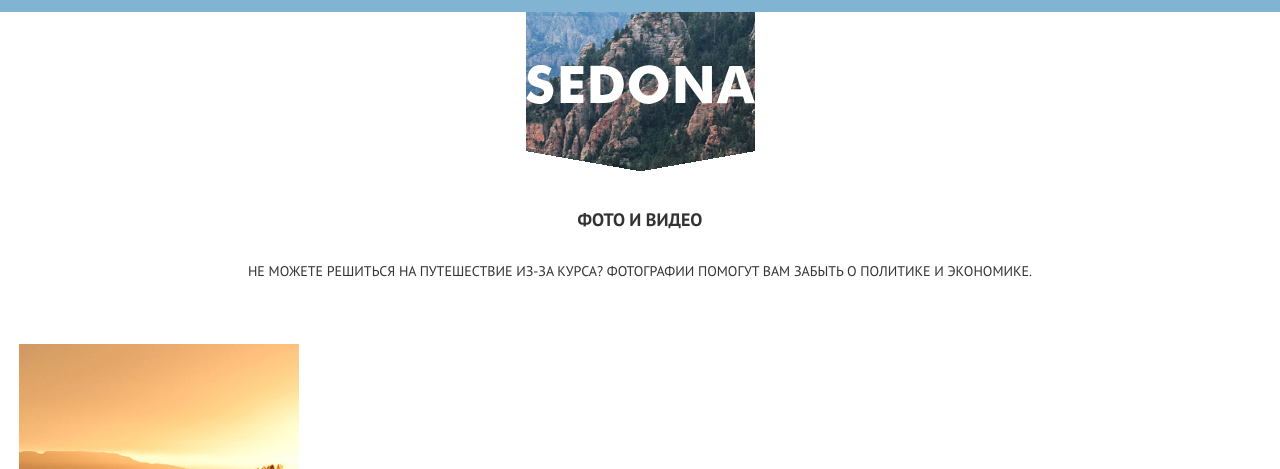
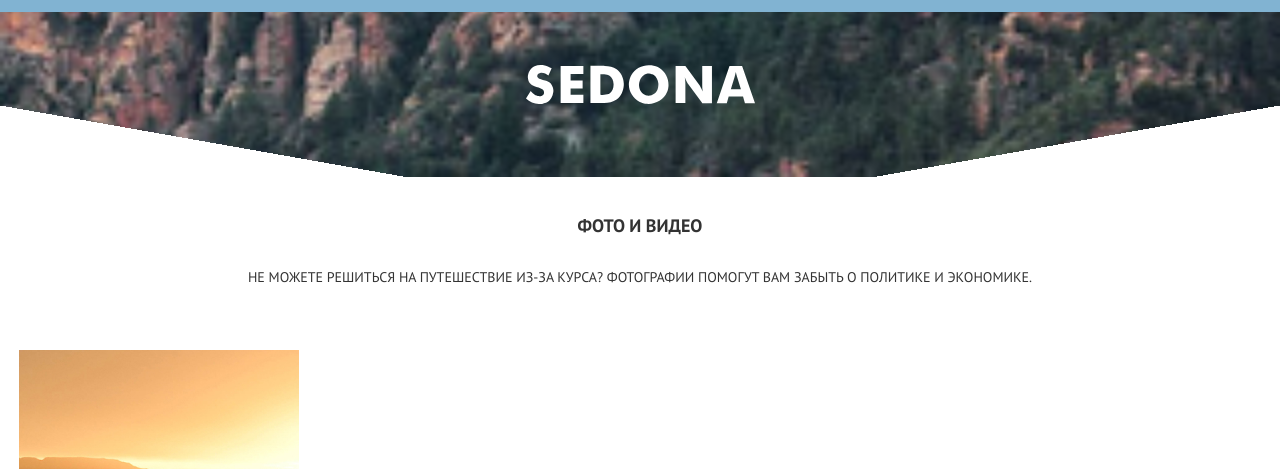
Before and after one commit to htmlacademy-adaptive/335317-sedona-26, a website: page source/catalog.html in a window 1280 px wide. Shown: the part 331-800 px from the top of the page. Drawn offline with nearby package versions, Linux system fonts and the light colour scheme; files that its build step writes are made by us from their sources.

Commit message:
intro-background

```diff
--- a/source/catalog.html
+++ b/source/catalog.html
@@ -31,8 +31,10 @@
     <main class="catalog-content">
       <h1 class="visually-hidden">Живописные места города Седона</h1>
       <section class="catalog-content__intro intro">
-        <h2 class="page__title intro__subtitle intro__subtitle--catalog">Фото и видео</h2>
-        <img class="intro__image intro__image--short" src="img/SEDONA.svg" width="229" height="39" alt="Надпись:Sedona">
+        <h2 class="page__title intro__subtitle">Фото и видео</h2>
+        <div class="intro__wrapper intro__wrapper--not-main">
+          <img class="intro__image intro__image--short" src="img/SEDONA.svg" width="229" height="39" alt="Надпись:Sedona">
+        </div>
         <p class="intro__lead">Не можете решиться на путешествие из-за курса? Фотографии помогут вам забыть о политике и экономике.</p>
       </section>
       <section class="catalog-content__photos photos">
@@ -59,7 +61,7 @@
             </figcaption>
           </figure>
           <figure class="photos__post post">
-            <a class="post__link" href="#">s
+            <a class="post__link" href="#">
               <img class="post__image" src="img/photo-3-mobile.jpg" width="280" height="280" alt="дорога среди хвойного леса">
             </a>
             <figcaption class="post__description">
--- a/source/sass/blocks/intro.scss
+++ b/source/sass/blocks/intro.scss
@@ -1,16 +1,9 @@
 .intro {
   display: grid;
-  padding: $min-page-padding;
   text-align: center;
 }
 
-.intro__image {
-  display: block;
-  margin-right: auto;
-  margin-left: auto;
-  margin-bottom: 32px;
-  padding-top: 90px;
-  padding-bottom: 85px;
+.intro__wrapper {
   background-color: #dbe9f2;
   background-image:
     linear-gradient(10deg, #ffffff 25%, transparent 25%),
@@ -24,11 +17,12 @@
   background-size: cover;
   order: -1;
 
-  &--short {
-    margin-bottom: 36px;
-    padding-top: 53px;
-    padding-bottom: 67px;
+  &--not-main {
     background-color: #3a4e53;
+    background-image:
+      linear-gradient(10deg, #ffffff 26%, transparent 26%),
+      linear-gradient(350deg, #ffffff 26%, transparent 26%),
+      url("../img/Mountains.jpg");
     background-position:
       0 30px,
       0 30px,
@@ -36,18 +30,27 @@
   }
 }
 
+.intro__image {
+  margin: 0 auto;
+  padding-top: 90px;
+  padding-bottom: 85px;
+
+  &--short {
+    padding-top: 53px;
+    padding-bottom: 67px;
+  }
+}
+
 .intro__subtitle {
-  margin: 0 0 24px 0;
+  margin: 36px 0 28px 0;
+  padding: $min-page-padding;
 
   &--without-text {
-    margin: 0;
-  }
-
-  &--catalog {
-    margin: 0 0 28px 0;
+    margin-bottom: 0;
   }
 }
 
 .intro__lead {
   margin: 0;
+  padding: $min-page-padding;
 }
--- a/source/sass/blocks/photos.scss
+++ b/source/sass/blocks/photos.scss
@@ -1,3 +1,3 @@
 .photos__post {
-  margin: 0 auto;
+  margin: 0;
 }
```
Also changed, not shown: source/form.html (+4 -2 lines), source/index.html (+4 -2 lines).
